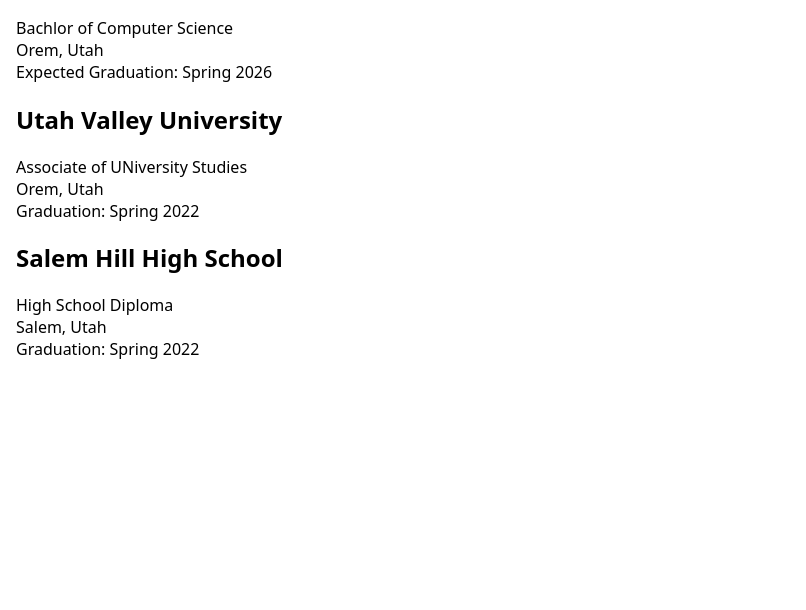
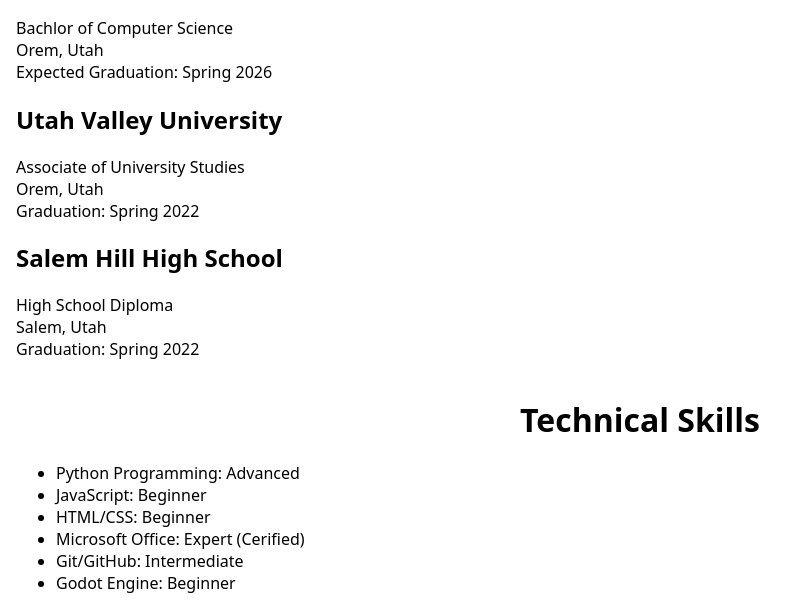
Before and after one commit to MikeShort11/MyWebsite, a plain HTML site: page index.html in a window 1280 px wide. Shown: the part 797-1407 px from the top of the page, without its empty margins (0-806 px from the left). Before the commit the page ends 1173 px from the top, so only its background shows below. Drawn offline with Linux system fonts and the light colour scheme.

Commit message:
add all text for resume

```diff
--- a/index.html
+++ b/index.html
@@ -37,7 +37,7 @@
                 <li>Trained new technicians and led the team towards the end of tenure.</li>
 
         </div>
-        <div>
+        <div id="Education">
             <h1>Education</h1>
             <h2>Utah Valley University</h1>
                 <p>Bachlor of Computer Science <br>
@@ -45,7 +45,7 @@
                    Expected Graduation: Spring 2026 <br>
                 </p>
             <h2>Utah Valley University</h1>
-                <p>Associate of UNiversity Studies <br>
+                <p>Associate of University Studies <br>
                    Orem, Utah <br>
                    Graduation: Spring 2022 <br>
                 </p>
@@ -55,5 +55,17 @@
                 Graduation: Spring 2022 <br>
             </p>
         </div>
+        <div id="technical Skills">
+            <h1>Technical Skills</h1>
+            <ul>
+                <li>Python Programming: Advanced</li>
+                <li>JavaScript: Beginner</li>
+                <li>HTML/CSS: Beginner</li>
+                <li>Microsoft Office: Expert (Cerified)</li>
+                <li>Git/GitHub: Intermediate</li>
+                <li>Godot Engine: Beginner</li>
+            </ul>
+
+        </div>
     </body>
 </html>
--- a/style.css
+++ b/style.css
@@ -6,6 +6,10 @@
   place-items: left;
   font-family: system-ui;
 }
+div {
+  id: "Personal Info";
+  text-algin: center;
+}
 h1 {
   text-align: center;
 }
```
